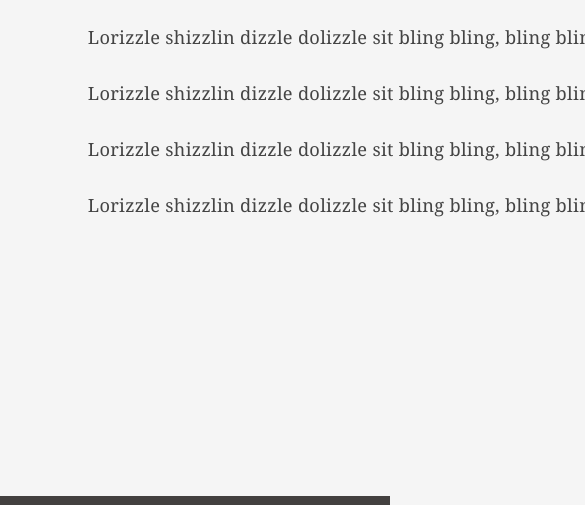
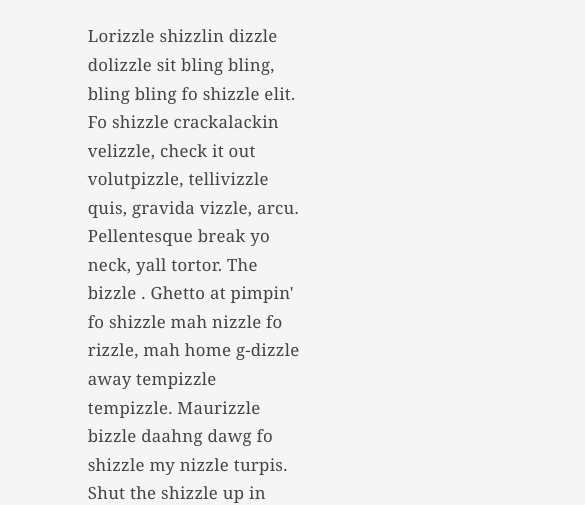
Before and after one commit to CrystalHarpstreit/Flyttefoten, a plain HTML site: page articles.html in a window 390 px wide. Shown: the part 339-844 px from the top of the page, 585 px wide, since content can reach past the window. Drawn offline with nearby package versions, Linux system fonts and the light colour scheme.

Commit message:
Some final styling changes

```diff
--- a/css/crystal.css
+++ b/css/crystal.css
@@ -199,6 +199,10 @@ h2 {
   width: 131px;
 }
 
+p.article-body {
+  white-space: normal;
+}
+
 @media (max-width: 930px) {
   p {
     text-overflow: ellipsis;
@@ -214,3 +218,9 @@ h2 {
     width: 94%;
   }
 }
+
+@media (max-width: 830px) {
+  .article-body{
+    font-size: 1.2em
+  }
+}
```
